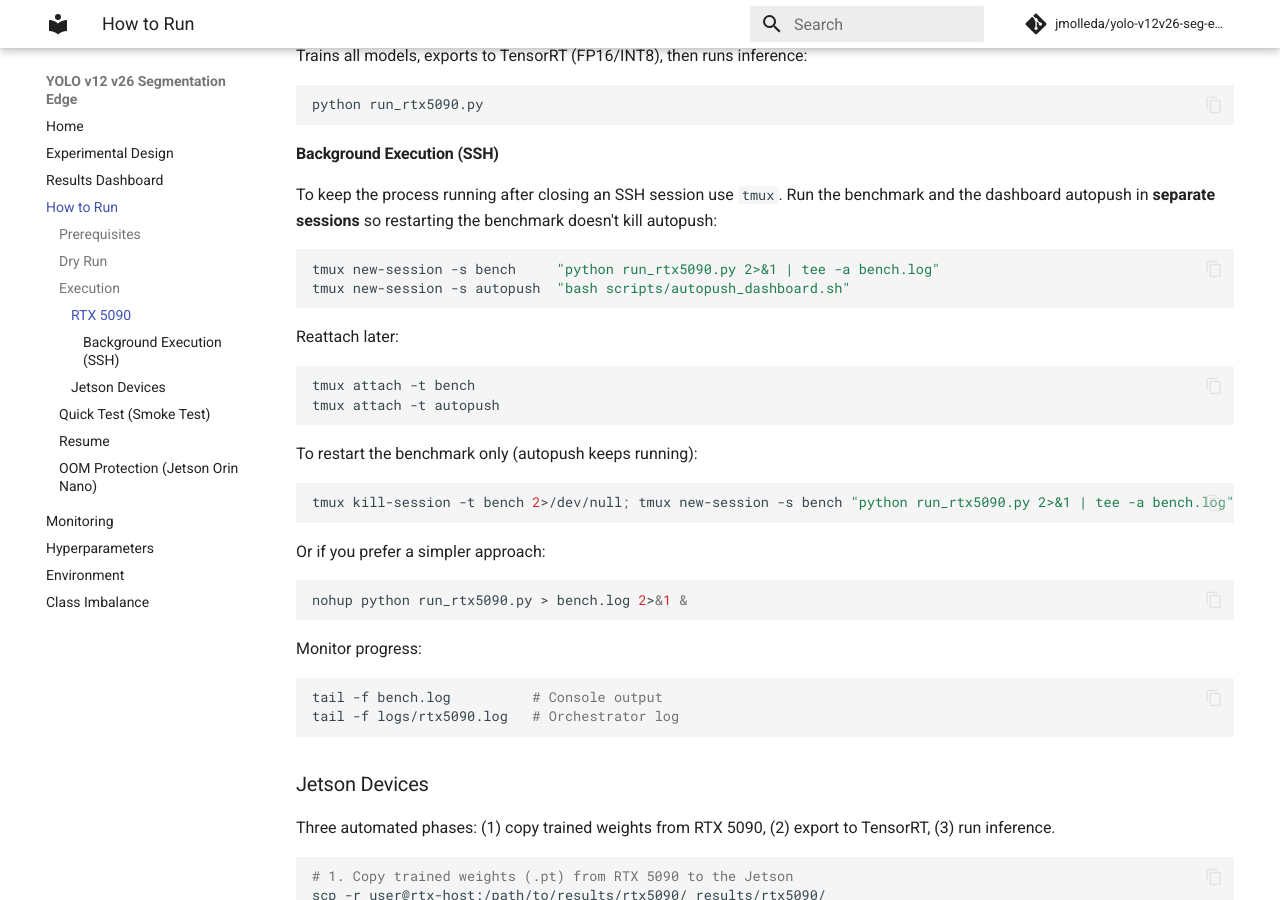
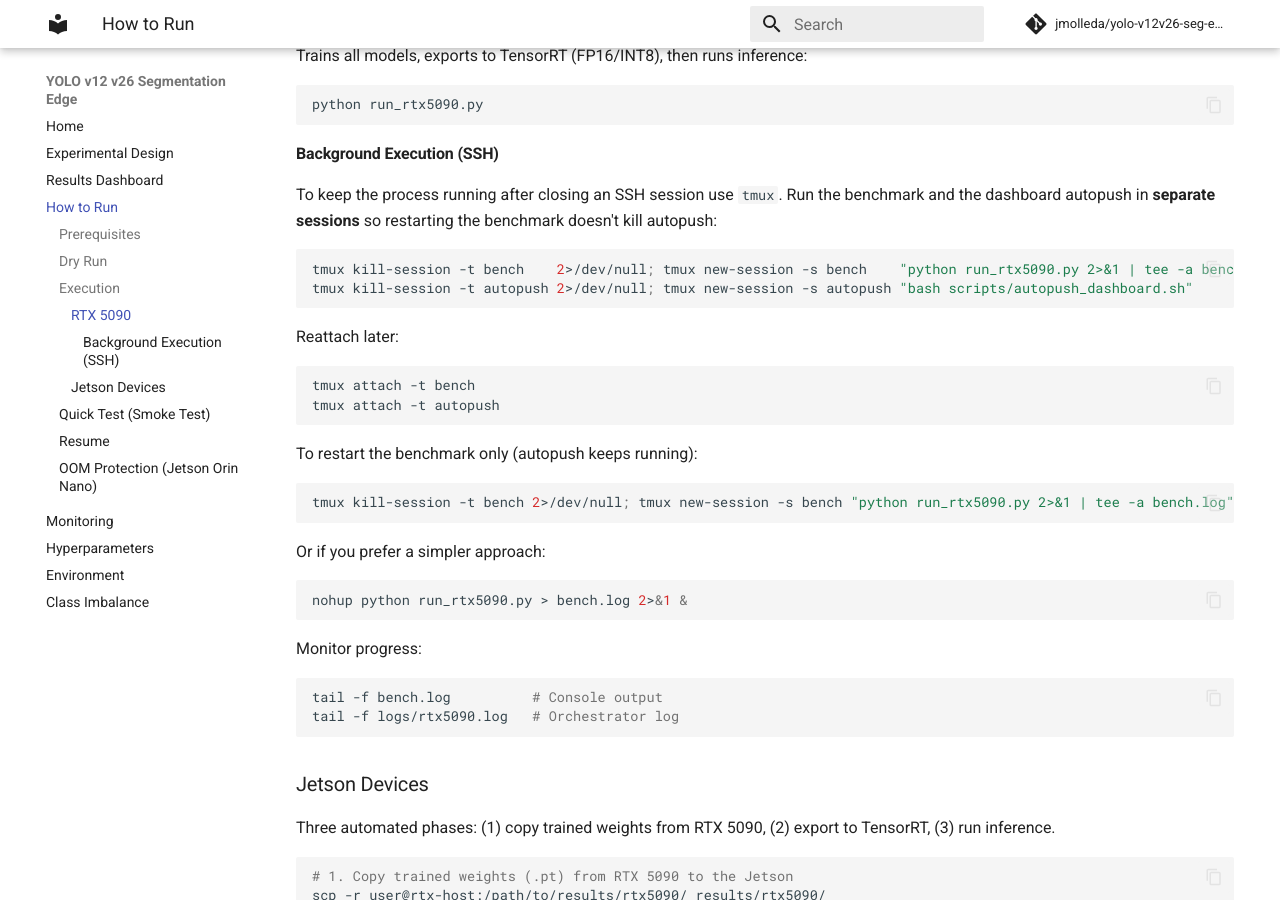
Before and after one commit to jmolleda/yolo-v12v26-seg-edge, an MkDocs documentation site: the page built from docs/execution.md, in a window 1280 px wide and 900 px high, scrolled down 617 px. Built offline with MkDocs 1.6.1 and Material for MkDocs 9.7.7, drawn with Linux system fonts in a browser that asks for light colours; comment, search, counter and statistics services are not loaded.

Commit message:
Use kill-session pattern for both bench and autopush tmux sessions
Ensures both commands are idempotent — safe to run whether sessions
exist or not.

````diff
--- a/docs/execution.md
+++ b/docs/execution.md
@@ -34,8 +34,8 @@ To keep the process running after closing an SSH session use `tmux`.
 Run the benchmark and the dashboard autopush in **separate sessions** so restarting the benchmark doesn't kill autopush:
 
 ```bash
-tmux new-session -s bench     "python run_rtx5090.py 2>&1 | tee -a bench.log"
-tmux new-session -s autopush  "bash scripts/autopush_dashboard.sh"
+tmux kill-session -t bench    2>/dev/null; tmux new-session -s bench    "python run_rtx5090.py 2>&1 | tee -a bench.log"
+tmux kill-session -t autopush 2>/dev/null; tmux new-session -s autopush "bash scripts/autopush_dashboard.sh"
 ```
 
 Reattach later:
````
